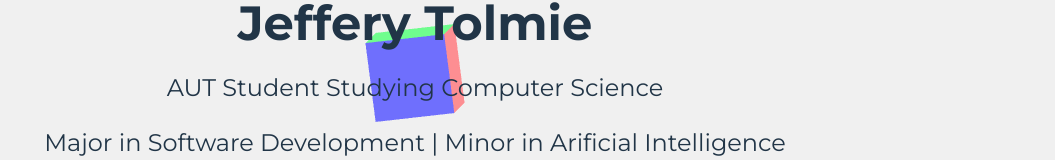
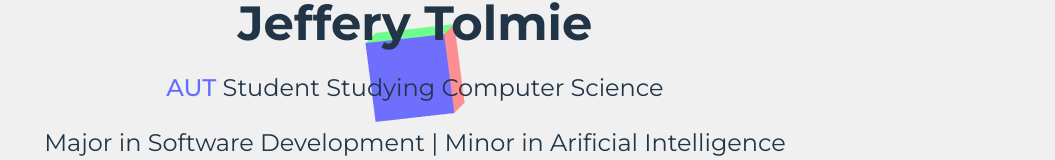
Before and after one commit to eff3ry/portfolio-site-basic, a React (Vite) app: page / in a window 1280 px wide. Shown: the part 327-487 px from the top of the page, without its empty margins (225-1280 px from the left). Built offline with nearby package versions, Linux system fonts and the light colour scheme.

Commit message:
Refine UX and update project styling.
Disabled OrbitControls panning to restrict user interaction. Replaced default font with Montserrat for a more polished appearance. Added link to AUT in the header and removed Twitter icon from the footer. Adjusted .gitignore for consistency.

```diff
--- a/src/App.jsx
+++ b/src/App.jsx
@@ -46,7 +46,7 @@
                         near: 0.1,
                         far: 1000
                     }}>
-                <OrbitControls enableZoom enablePan enableRotate />
+                <OrbitControls enableZoom enablePan={false} enableRotate />
 
                 <directionalLight position={[1, 1, 1]} intensity={10} color={0x9CDBA6} />
 
--- a/src/components/Footer.jsx
+++ b/src/components/Footer.jsx
@@ -1,7 +1,7 @@
 import React from 'react';
 import '../styles/Footer.css';
 // Note: You'll need to install react-icons with: npm install react-icons
-import { FaTwitter, FaGithub, FaLinkedin, FaEnvelope } from 'react-icons/fa';
+import { FaGithub, FaLinkedin, FaEnvelope } from 'react-icons/fa';
 
 const Footer = () => {
   return (
--- a/src/components/Header.jsx
+++ b/src/components/Header.jsx
@@ -9,7 +9,7 @@
       <header className="main-header">
         <div className="header-content">
           <h1 className="main-title">Jeffery Tolmie</h1>
-          <h2 className="subtitle">AUT Student Studying Computer Science</h2>
+          <h2 className="subtitle"><a href="https://www.aut.ac.nz/">AUT</a> Student Studying Computer Science</h2>
           <h2 className="subtitle">Major in Software Development | Minor in Arificial Intelligence</h2>
         </div>
       </header>
--- a/src/index.css
+++ b/src/index.css
@@ -1,5 +1,7 @@
+@import url('https://fonts.googleapis.com/css2?family=Montserrat:wght@400;500;600;700&display=swap');
+
 :root {
-  font-family: system-ui, Avenir, Helvetica, Arial, sans-serif;
+  font-family: "Montserrat", sans-serif;
   line-height: 1.5;
   font-weight: 400;
 
```
Also changed, not shown: 1 other file (tests, documents, lock files or other folders).
